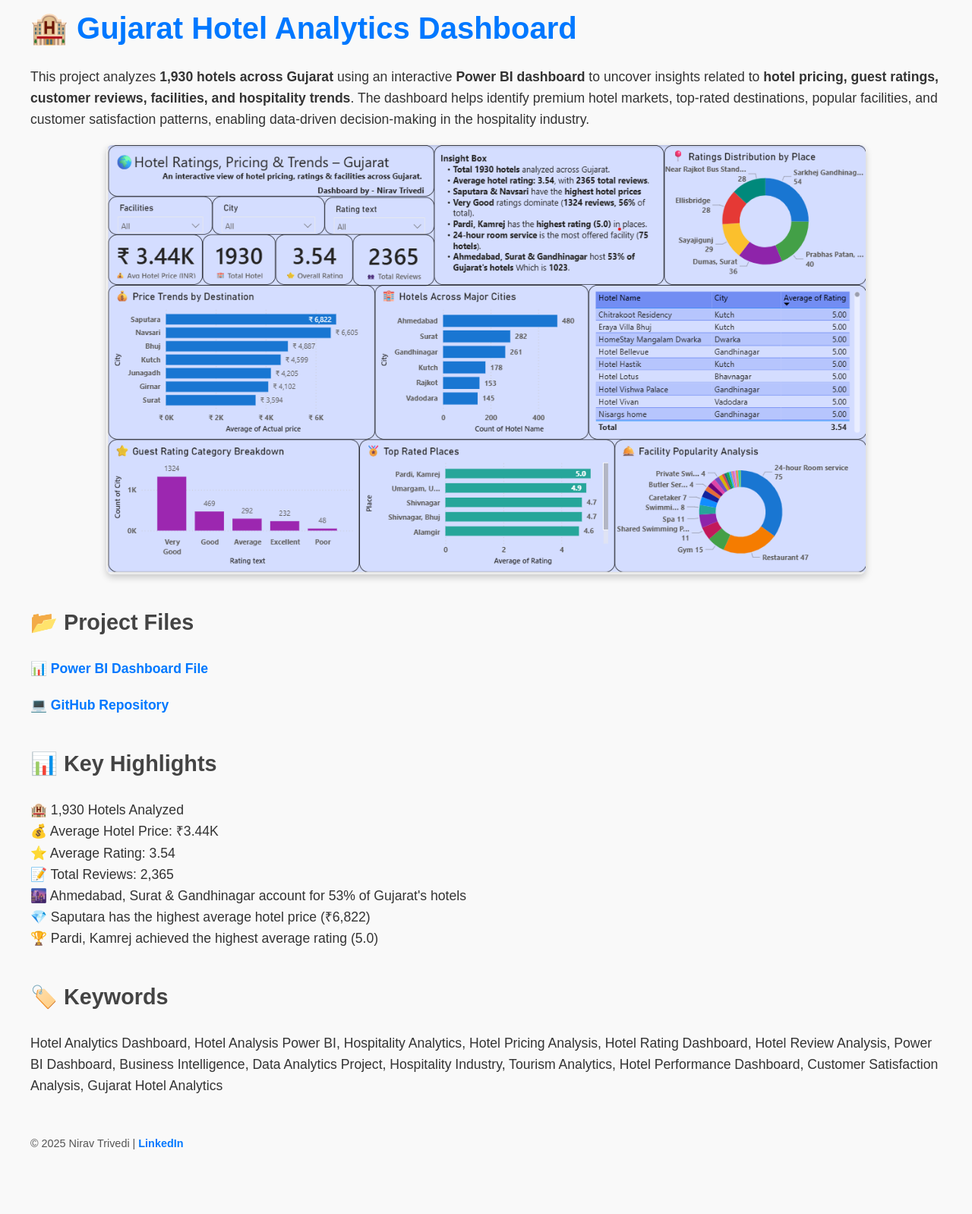
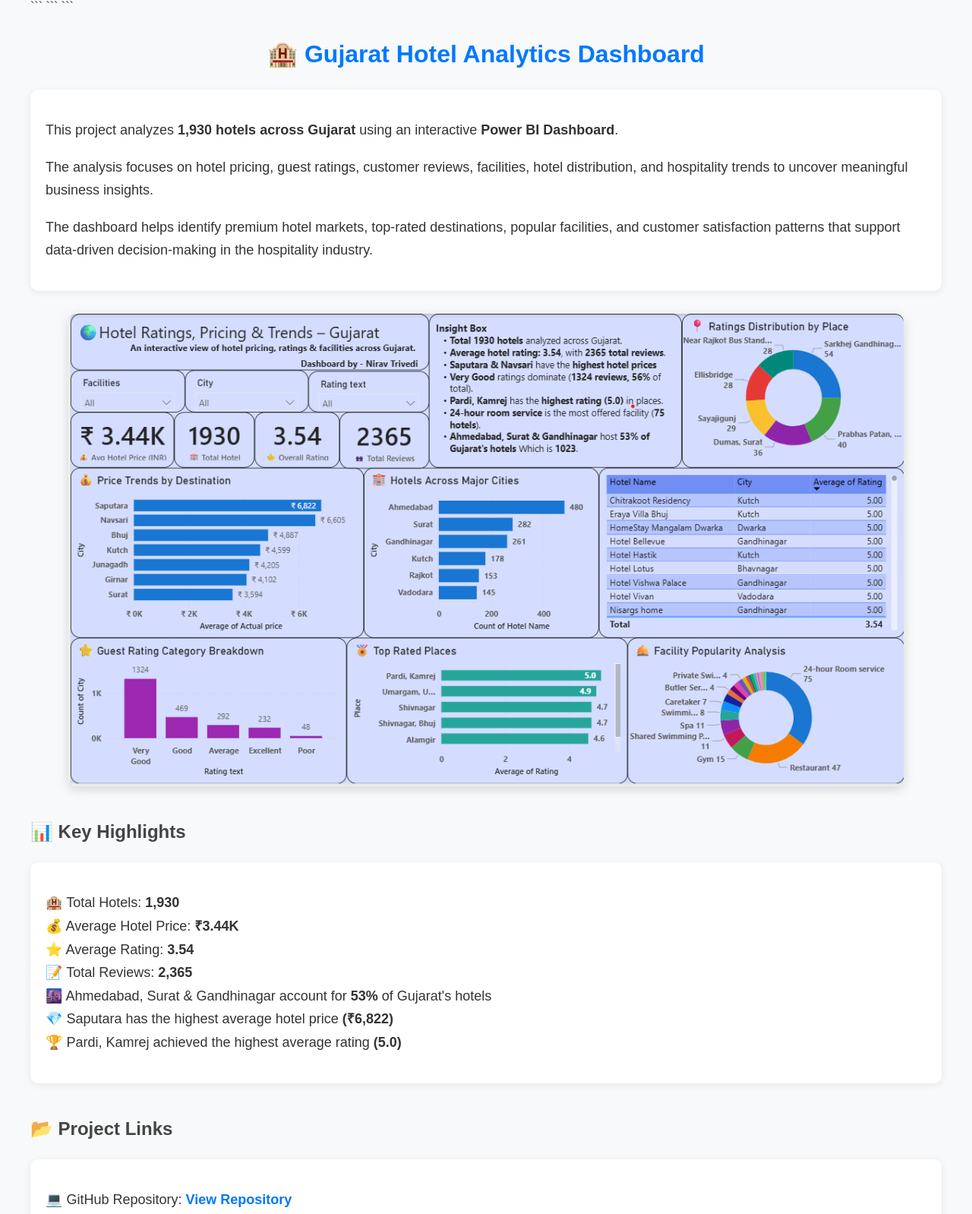
Before and after one commit to niravtrivedi23/gujarat-hotel-analytics-dashboard, a plain HTML site: page index.html in a window 1280 px wide. Shown: the part 35-1633 px from the top of the page at 76% size. Before the commit the page ends 1592 px from the top, so only its background shows below. Drawn offline with Linux system fonts and the light colour scheme.

Commit message:
Update index.html

````diff
--- a/index.html
+++ b/index.html
@@ -1,124 +1,160 @@
 <!DOCTYPE html>
+
 <html lang="en">
 <head>
     <meta charset="UTF-8">
     <meta name="viewport" content="width=device-width, initial-scale=1.0">
 
+```
 <title>Gujarat Hotel Analytics Dashboard | Power BI Hospitality Analysis | Nirav Trivedi</title>
 
-  <!-- SEO -->
+<!-- SEO Meta Tags -->
 <meta name="description" content="Interactive Gujarat Hotel Analytics Dashboard built in Power BI. Analyze 1,930 hotels across Gujarat with insights into hotel pricing, ratings, reviews, facilities, customer satisfaction, and hospitality trends.">
 
-  <meta name="keywords" content="Hotel Analytics Dashboard, Gujarat Hotel Analysis, Power BI Dashboard, Hospitality Analytics, Hotel Pricing Analysis, Hotel Ratings Dashboard, Hotel Review Analysis, Hotel Industry Analysis, Tourism Analytics, Business Intelligence Dashboard">
+<meta name="keywords" content="Hotel Analytics Dashboard, Gujarat Hotel Analysis, Power BI Dashboard, Hospitality Analytics, Hotel Pricing Analysis, Hotel Ratings Dashboard, Hotel Review Analysis, Hotel Industry Analysis, Tourism Analytics, Business Intelligence Dashboard, Hotel Performance Dashboard">
 
 <meta name="author" content="Nirav Trivedi">
 <meta name="robots" content="index, follow">
 
-  <!-- Open Graph -->
+<!-- Open Graph SEO -->
 <meta property="og:title" content="Gujarat Hotel Analytics Dashboard | Power BI Project">
 <meta property="og:description" content="Explore hotel pricing, ratings, reviews, facilities, and hospitality trends across 1,930 hotels in Gujarat through an interactive Power BI dashboard.">
 
-  <meta property="og:image" content="https://raw.githubusercontent.com/niravtrivedi23/gujarat-hotel-analytics-dashboard/main/Gujarat%20Hotel%20Analytics%20Dashboard.png">
+<meta property="og:image" content="https://raw.githubusercontent.com/niravtrivedi23/gujarat-hotel-analytics-dashboard/main/Hotel%20Analytics.png">
 
 <meta property="og:url" content="https://niravtrivedi23.github.io/gujarat-hotel-analytics-dashboard/">
 
 <meta property="og:type" content="website">
 
 <style>
-    body {
+
+    body{
         font-family: Arial, sans-serif;
-      margin: 40px;
-      background-color: #f9f9f9;
-      color: #333;
-      line-height: 1.6;
+        max-width:1200px;
+        margin:auto;
+        padding:30px;
+        background:#f8f9fa;
+        color:#333;
+        line-height:1.7;
     }
 
-    h1 {
-      color: #0078FF;
-      font-size: 2.5em;
-      margin-bottom: 10px;
+    h1{
+        color:#0078ff;
+        text-align:center;
+        margin-bottom:20px;
     }
 
-    p {
-      font-size: 1.1em;
-      margin-bottom: 20px;
+    h2{
+        color:#444;
+        margin-top:40px;
     }
 
-    img {
-      display: block;
-      margin: 20px auto;
-      max-width: 1000px;
-      width: 100%;
-      border-radius: 8px;
-      box-shadow: 0 4px 10px rgba(0,0,0,0.2);
+    p{
+        font-size:18px;
     }
 
-    h2 {
-      color: #444;
-      margin-top: 40px;
-      font-size: 1.8em;
+    img{
+        width:100%;
+        max-width:1100px;
+        display:block;
+        margin:30px auto;
+        border-radius:10px;
+        box-shadow:0px 4px 15px rgba(0,0,0,0.15);
     }
 
-    a {
-      text-decoration: none;
-      color: #0078FF;
-      font-weight: bold;
+    .card{
+        background:white;
+        padding:20px;
+        border-radius:10px;
+        margin-top:20px;
+        box-shadow:0px 2px 10px rgba(0,0,0,0.08);
     }
 
-    a:hover {
-      text-decoration: underline;
+    a{
+        color:#0078ff;
+        text-decoration:none;
+        font-weight:bold;
     }
 
-    footer {
-      margin-top: 50px;
-      font-size: 0.9em;
-      color: #555;
+    a:hover{
+        text-decoration:underline;
     }
+
+    footer{
+        text-align:center;
+        margin-top:50px;
+        color:#666;
+    }
+
 </style>
+```
+
 </head>
+
 <body>
 
+```
 <h1>🏨 Gujarat Hotel Analytics Dashboard</h1>
+
+<div class="card">
 
     <p>
         This project analyzes <strong>1,930 hotels across Gujarat</strong> using an interactive
-<strong>Power BI dashboard</strong> to uncover insights related to
-<strong>hotel pricing, guest ratings, customer reviews, facilities, and hospitality trends</strong>.
-
-The dashboard helps identify premium hotel markets, top-rated destinations, popular facilities,
-and customer satisfaction patterns, enabling data-driven decision-making in the hospitality industry.
+        <strong>Power BI Dashboard</strong>.
     </p>
 
-<img src="https://github.com/niravtrivedi23/gujarat-hotel-analytics-dashboard/blob/main/Hotel%20Analytics.png"
-alt="Gujarat Hotel Analytics Dashboard">
-
-<h2>📂 Project Files</h2>
+    <p>
+        The analysis focuses on hotel pricing, guest ratings, customer reviews,
+        facilities, hotel distribution, and hospitality trends to uncover meaningful
+        business insights.
+    </p>
 
     <p>
-<a href="https://github.com/niravtrivedi23/gujarat-hotel-analytics-dashboard/blob/main/Hotel%20Analytics%20Dashboard.pbix" target="_blank">
-📊 Power BI Dashboard File
+        The dashboard helps identify premium hotel markets, top-rated destinations,
+        popular facilities, and customer satisfaction patterns that support
+        data-driven decision-making in the hospitality industry.
+    </p>
+
+</div>
+
+<!-- Dashboard Image -->
+
+<img
+    src="https://raw.githubusercontent.com/niravtrivedi23/gujarat-hotel-analytics-dashboard/main/Hotel%20Analytics.png"
+    alt="Gujarat Hotel Analytics Dashboard Power BI">
+
+<h2>📊 Key Highlights</h2>
+
+<div class="card">
+
+    <p>
+        🏨 Total Hotels: <strong>1,930</strong><br>
+        💰 Average Hotel Price: <strong>₹3.44K</strong><br>
+        ⭐ Average Rating: <strong>3.54</strong><br>
+        📝 Total Reviews: <strong>2,365</strong><br>
+        🌆 Ahmedabad, Surat & Gandhinagar account for <strong>53%</strong> of Gujarat's hotels<br>
+        💎 Saputara has the highest average hotel price <strong>(₹6,822)</strong><br>
+        🏆 Pardi, Kamrej achieved the highest average rating <strong>(5.0)</strong>
+    </p>
+
+</div>
+
+<h2>📂 Project Links</h2>
+
+<div class="card">
+
+    <p>
+        💻 GitHub Repository:
+        <a href="https://github.com/niravtrivedi23/gujarat-hotel-analytics-dashboard" target="_blank">
+            View Repository
         </a>
     </p>
 
-<p>
-<a href="https://github.com/niravtrivedi23/gujarat-hotel-analytics-dashboard" target="_blank">
-💻 GitHub Repository
-</a>
-</p>
-
-<h2>📊 Key Highlights</h2>
-
-<p>
-🏨 1,930 Hotels Analyzed<br>
-💰 Average Hotel Price: ₹3.44K<br>
-⭐ Average Rating: 3.54<br>
-📝 Total Reviews: 2,365<br>
-🌆 Ahmedabad, Surat & Gandhinagar account for 53% of Gujarat's hotels<br>
-💎 Saputara has the highest average hotel price (₹6,822)<br>
-🏆 Pardi, Kamrej achieved the highest average rating (5.0)
-</p>
+</div>
 
 <h2>🏷️ Keywords</h2>
+
+<div class="card">
 
     <p>
         Hotel Analytics Dashboard,
@@ -127,20 +163,27 @@ Hospitality Analytics,
         Hotel Pricing Analysis,
         Hotel Rating Dashboard,
         Hotel Review Analysis,
+        Hotel Performance Dashboard,
+        Hospitality Industry,
+        Customer Satisfaction Analysis,
+        Tourism Analytics,
         Power BI Dashboard,
         Business Intelligence,
         Data Analytics Project,
-Hospitality Industry,
-Tourism Analytics,
-Hotel Performance Dashboard,
-Customer Satisfaction Analysis,
-Gujarat Hotel Analytics
+        Gujarat Hotel Analytics.
     </p>
 
+</div>
+
 <footer>
+
     © 2025 Nirav Trivedi |
-<a href="https://www.linkedin.com/in/trivedi-nirav-a1760424b" target="_blank">LinkedIn</a>
+    <a href="https://www.linkedin.com/in/trivedi-nirav-a1760424b" target="_blank">
+        LinkedIn
+    </a>
+
 </footer>
+```
 
 </body>
 </html>
````
Lines whose indentation alone changed are shown as unchanged.
